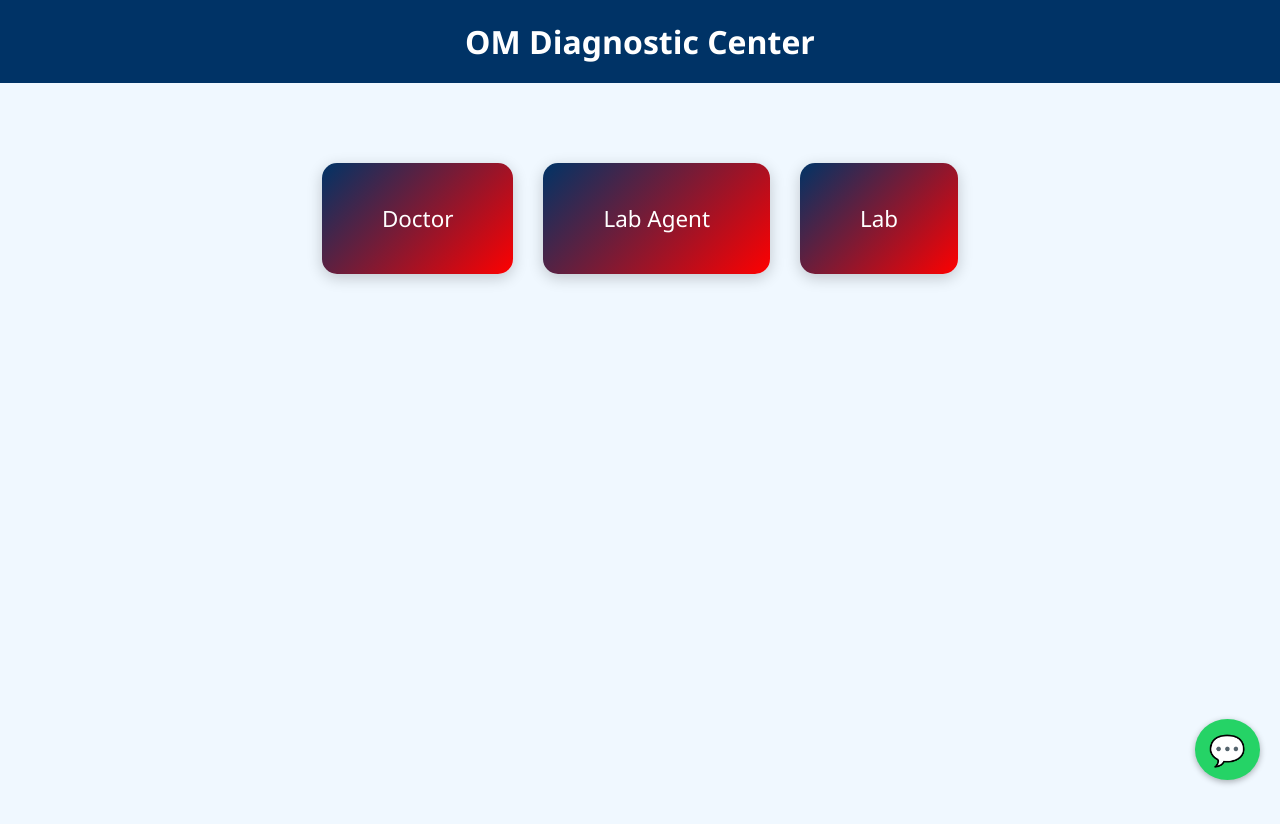
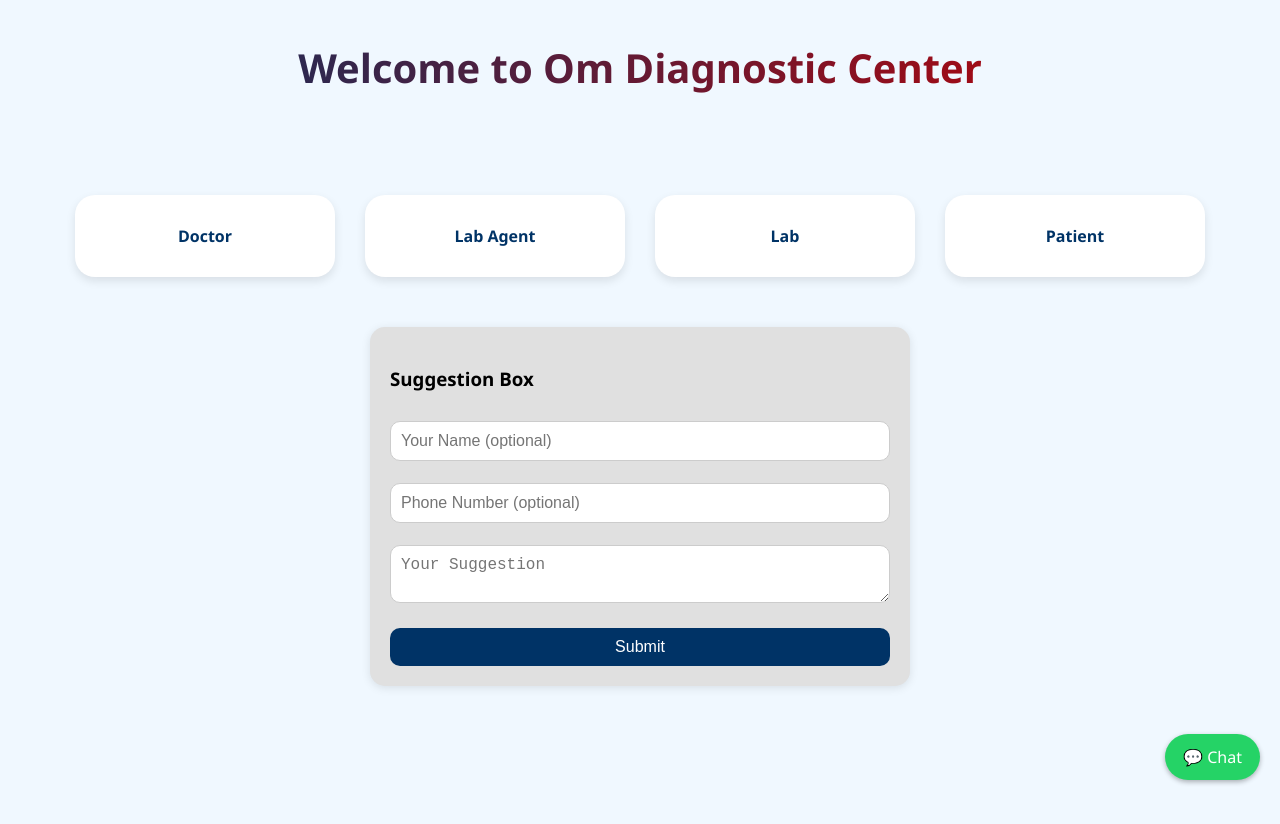
Before and after one commit to omcenter/lab-app-frontend, a React (Create React App) app: page / in a window 1280 px wide. Shown: the top 824 px of the page. Before the commit the page ends 800 px from the top, so only its background shows below. Built offline with nearby package versions, Linux system fonts and the light colour scheme.

Commit message:
Update App.js

```diff
--- a/src/App.js
+++ b/src/App.js
@@ -4,6 +4,7 @@ import IndexPage from './pages/IndexPage';
 import DoctorForm from './pages/DoctorForm';
 import AgentForm from './pages/AgentForm';
 import LabForm from './pages/LabForm';
+import HomePage from './pages/HomePage';
 import './styles/style.css';
 
 function App() {
@@ -11,6 +12,7 @@ function App() {
     <Router>
       <div className="container">
         <Routes>
+          <Route path="/" element={<HomePage />} />
           <Route path="/" element={<IndexPage />} />
           <Route path="/doctor" element={<DoctorForm />} />
           <Route path="/agent" element={<AgentForm />} />
```
